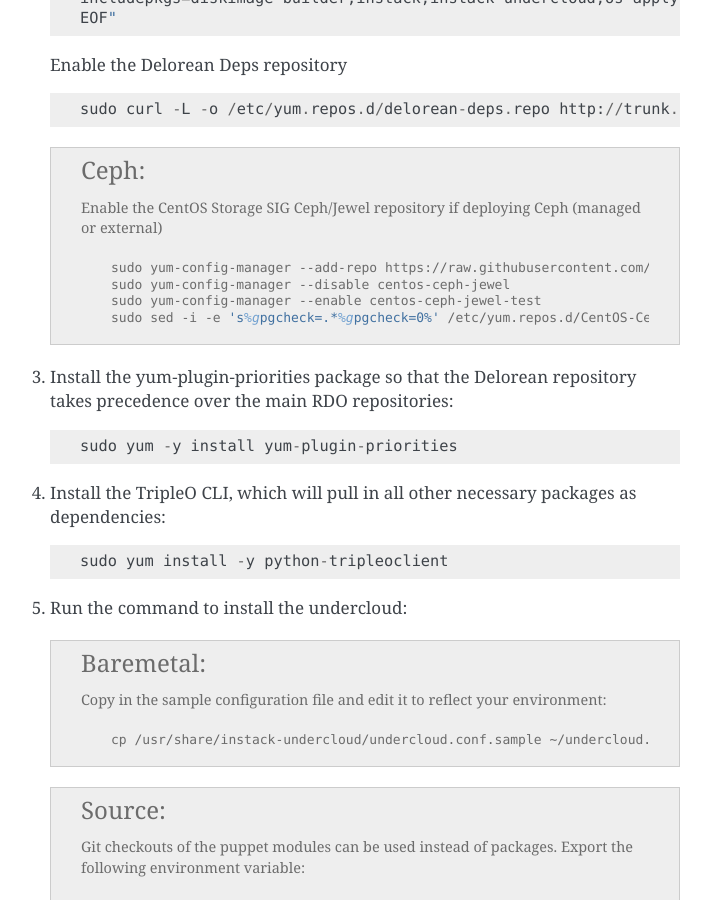
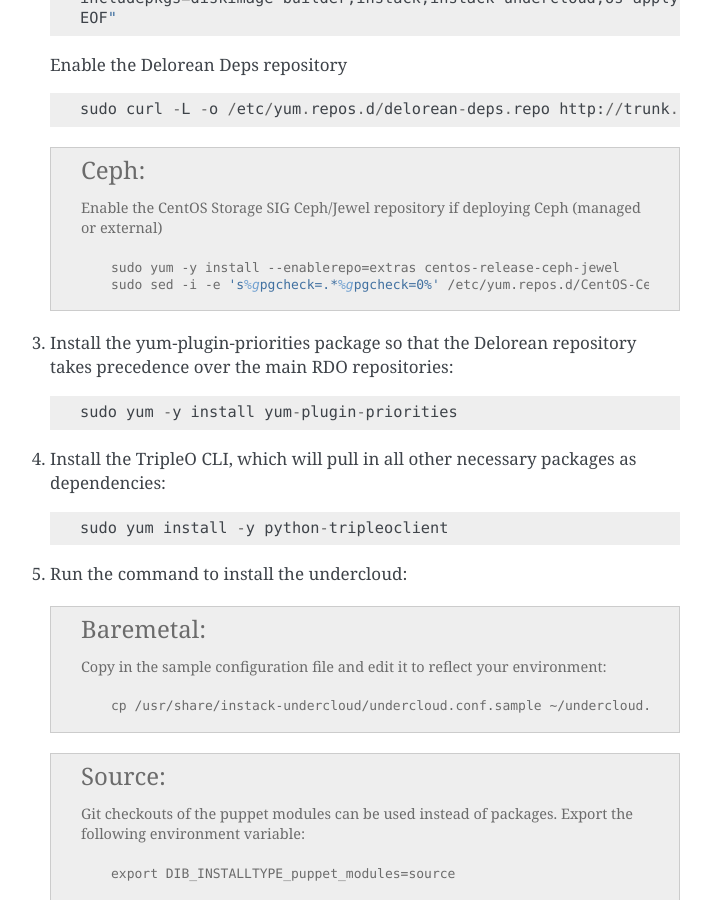
Before and after one commit to openstack-archive/tripleo-docs, a Sphinx documentation site: the page built from doc/source/installation/installation.rst, in a window 1280 px wide and 900 px high, scrolled down 2382 px. Shown: the whole window, without its empty margins (400-1111 px from the left). Built offline with Sphinx 7.4.7, drawn with Linux system fonts in a browser that asks for light colours; some of the changed text lies outside the part shown.

Commit message:
Use centos-release-ceph-jewel package
Previously we had to download from github the testing .repo file
to enable the testing repo for Ceph/Jewel. Now the Ceph packages
moved out of the testing phase and we can install the 'release'
package.

Change-Id: I24460a00e516a289b1fe5f8948f586ebe3de2505
Depends-On: I14003a8f00a4f07bcddafe6dc5928126f22362bd

```diff
--- a/doc/source/repositories.txt
+++ b/doc/source/repositories.txt
@@ -74,7 +74,5 @@
 
       ::
 
-        sudo yum-config-manager --add-repo https://raw.githubusercontent.com/CentOS-Storage-SIG/centos-release-ceph-jewel/master/CentOS-Ceph-Jewel.repo
-        sudo yum-config-manager --disable centos-ceph-jewel
-        sudo yum-config-manager --enable centos-ceph-jewel-test
+        sudo yum -y install --enablerepo=extras centos-release-ceph-jewel
         sudo sed -i -e 's%gpgcheck=.*%gpgcheck=0%' /etc/yum.repos.d/CentOS-Ceph-Jewel.repo
```
